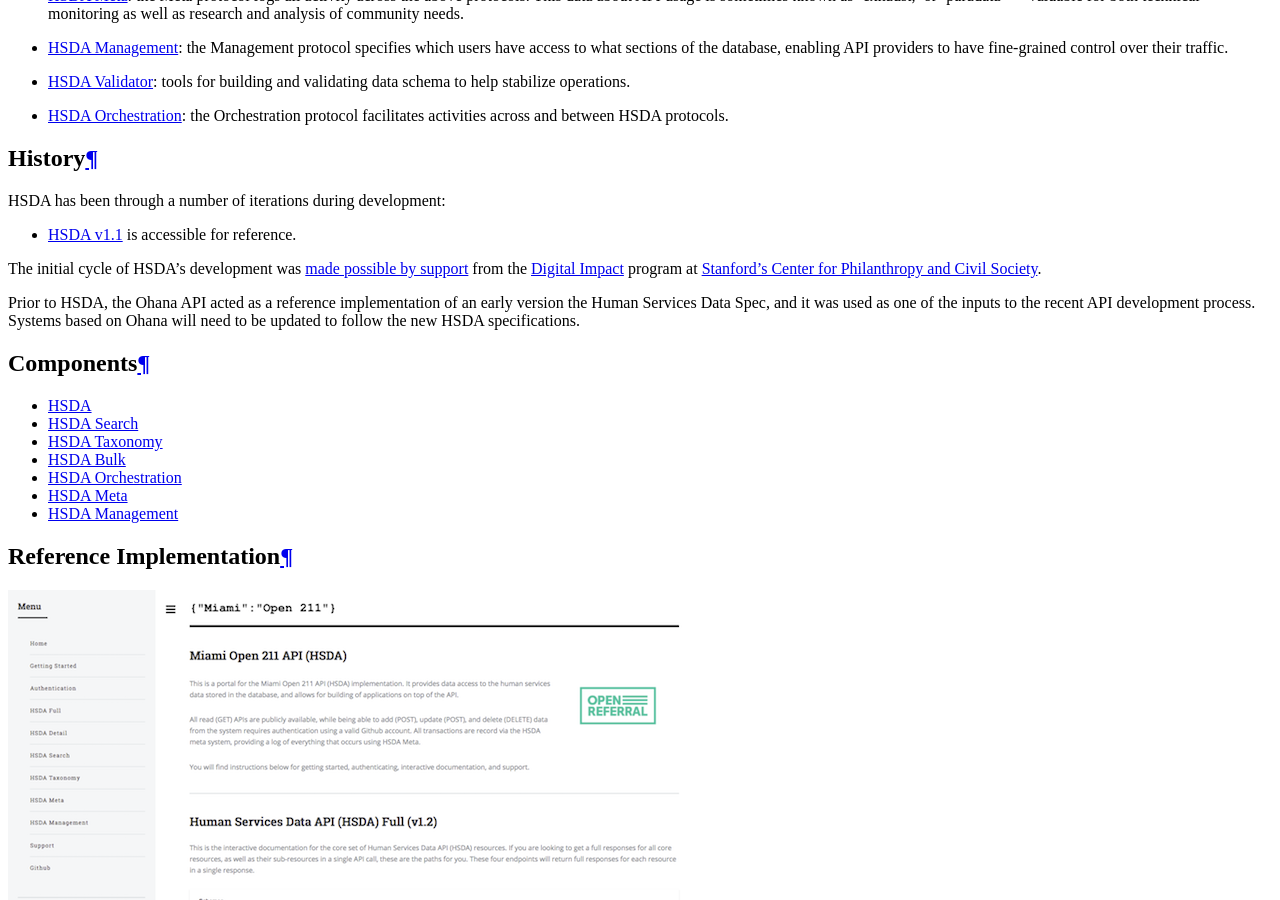
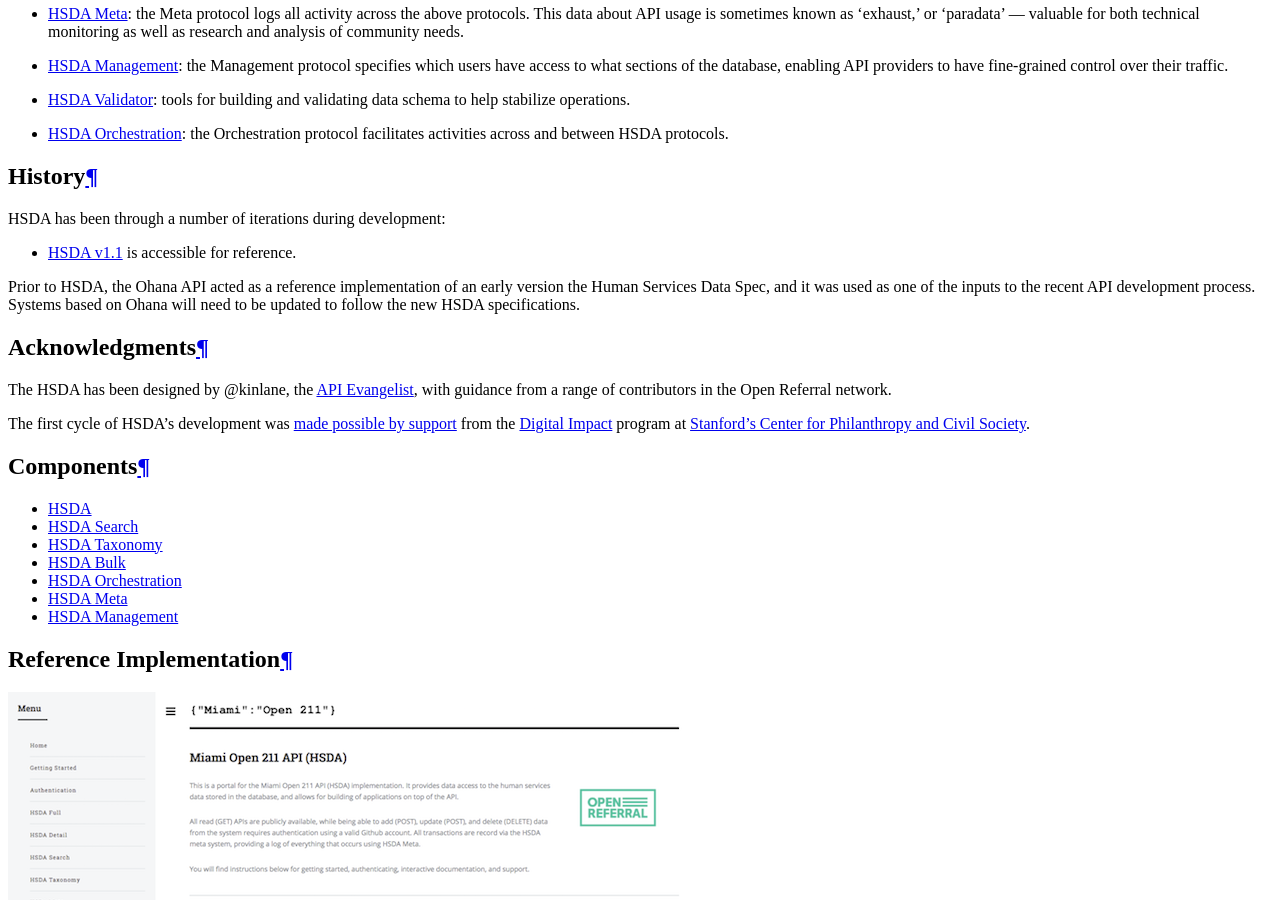
Before and after one commit to openreferral/specification, a Sphinx documentation site: the page built from docs/hsda/index.md, in a window 1280 px wide and 900 px high, scrolled down 1700 px. Built offline with Sphinx 7.4.7 and the Read the Docs theme 2.0.0, drawn with Linux system fonts in a browser that asks for light colours; pages that are not in the unit, such as notebooks, are missing from menus; a script that is not in the unit is left out; comment, search, counter and statistics services are not loaded.

Commit message:
Update index.md
Created an Acknowledgments section

```diff
--- a/docs/hsda/index.md
+++ b/docs/hsda/index.md
@@ -68,9 +68,14 @@
 
 * [HSDA v1.1](https://openreferral.github.io/api-specification/hsda-v1.1/) is accessible for reference.
 
-The initial cycle of HSDA's development was [made possible by support](https://openreferral.org/the-open-referral-api-project/) from the [Digital Impact](https://digitalimpact.org/about/) program at [Stanford's Center for Philanthropy and Civil Society](https://pacscenter.stanford.edu/).
+Prior to HSDA, the Ohana API acted as a reference implementation of an early version the Human Services Data Spec, and it was used as one of the inputs to the recent API development process. Systems based on Ohana will need to be updated to follow the new HSDA specifications.
 
-Prior to HSDA, the Ohana API acted as a reference implementation of an early version the Human Services Data Spec, and it was used as one of the inputs to the recent API development process. Systems based on Ohana will need to be updated to follow the new HSDA specifications.
+## Acknowledgments
+
+The HSDA has been designed by @kinlane, the [API Evangelist](https://apievangelist.com), with guidance from a range of contributors in the Open Referral network.
+
+The first cycle of HSDA's development was [made possible by support](https://openreferral.org/the-open-referral-api-project/) from the [Digital Impact](https://digitalimpact.org/about/) program at [Stanford's Center for Philanthropy and Civil Society](https://pacscenter.stanford.edu/).
+
 
 ## Components
 
```
